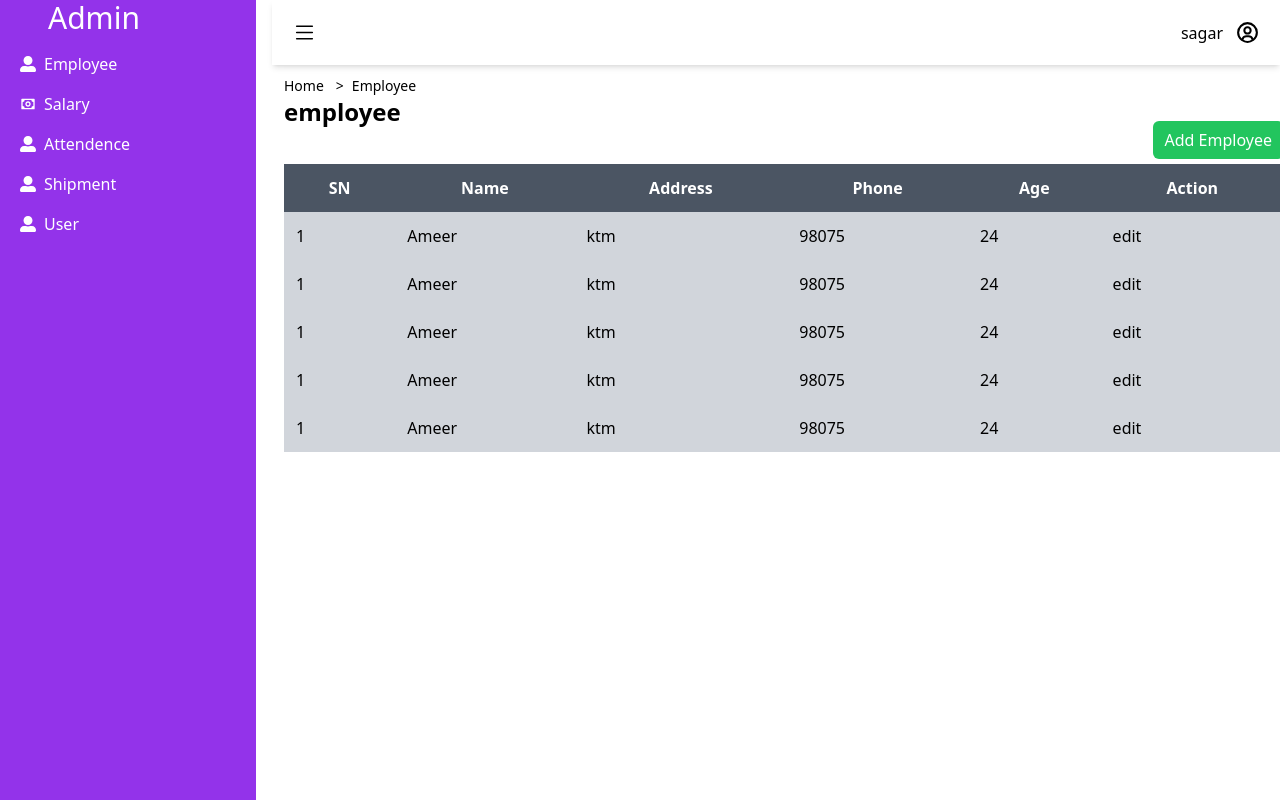
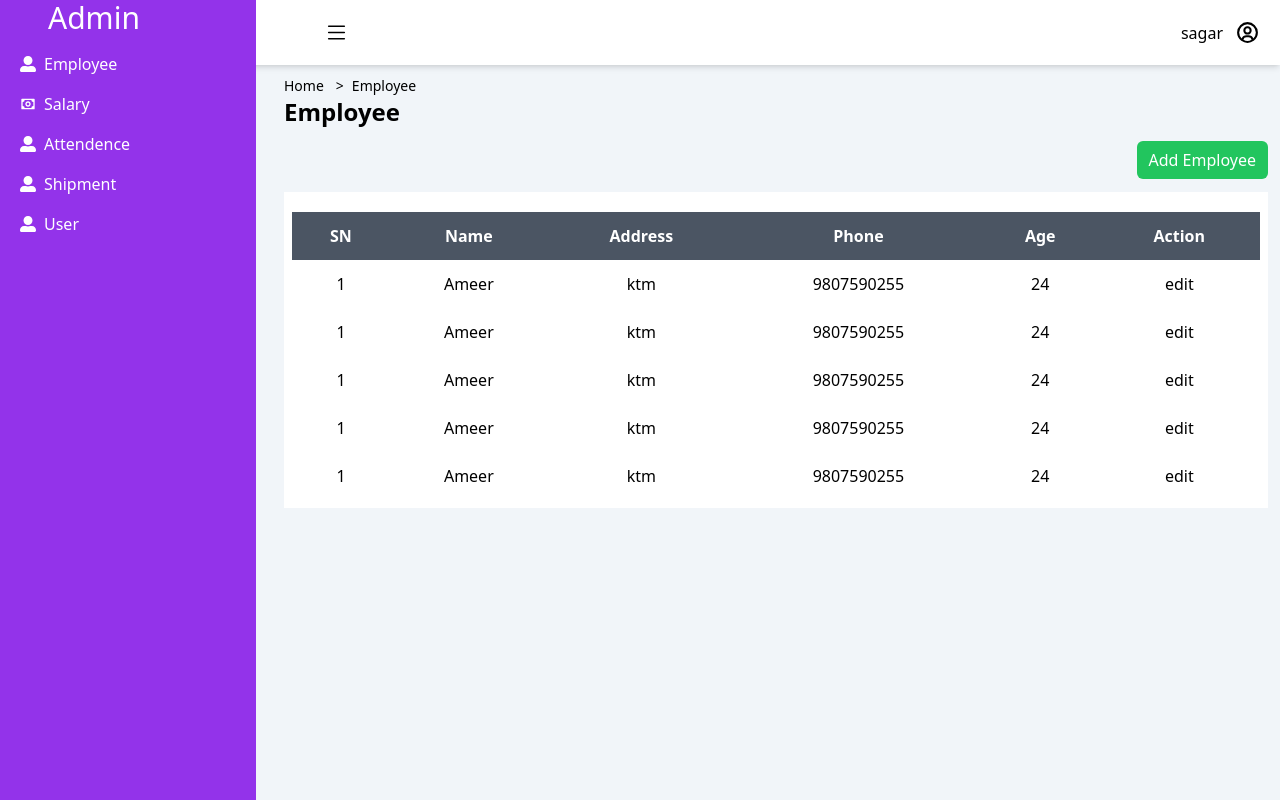
Before and after one commit to Jit-Bdr-Rana/demo, a Next.js app: page /employee in a window 1280 px wide. Built offline with nearby package versions, Linux system fonts and the light colour scheme.

Commit message:
fix:add table and button

```diff
--- a/components/employee/Table.tsx
+++ b/components/employee/Table.tsx
@@ -1,8 +1,9 @@
-const Table=()=>{
-    return(
+const Table = () => {
+    return (
+        <div className="bg-white p-2">
             <table className="w-full mt-3">
                 <thead className=" text-white bg-gray-600">
-                  <tr className="p-3">
+                    <tr className="">
                         <th className="p-3">SN</th>
                         <th className="p-3">Name</th>
                         <th className="p-3">Address</th>
@@ -13,13 +14,13 @@ const Table=()=>{
                 </thead>
                 <tbody className="">
                     {
-                    [0,0,0,0,0].map((data,i)=>{
-                        return(
-                            <tr className="bg-gray-300 p-3">
+                        [0, 0, 0, 0, 0].map((data, i) => {
+                            return (
+                                <tr className="hover:bg-gray-200  p-3 text-center">
                                     <td className="p-3 ">1</td>
                                     <td className="p-3">Ameer</td>
                                     <td className="p-3">ktm</td>
-                                <td className="p-3">98075</td>
+                                    <td className="p-3">9807590255</td>
                                     <td className="p-3">24</td>
                                     <td className="p-3">edit</td>
                                 </tr>
@@ -28,6 +29,7 @@ const Table=()=>{
                     }
                 </tbody>
             </table>
+        </div>
     )
 }
 
--- a/layouts/Mainlayout.tsx
+++ b/layouts/Mainlayout.tsx
@@ -1,26 +1,26 @@
 import sidebarData from "@/datas/sidebar.data";
 import Head from "next/head";
 import Link from "next/link";
-import {BsList} from 'react-icons/bs'
-import {BiUserCircle} from 'react-icons/bi'
+import { BsList } from 'react-icons/bs'
+import { BiUserCircle } from 'react-icons/bi'
 import Sidebar from "./Sidebar";
 import Navbar from "./Navbar";
-interface Props{
-    title?:string;
-    children?:React.ReactNode
+interface Props {
+    title?: string;
+    children?: React.ReactNode
 }
 
-const Mainlayout=({title,children}:Props)=>{
-    return(
+const Mainlayout = ({ title, children }: Props) => {
+    return (
         <>
             <Head>
-            <title>{title||'demo'}</title>
+                <title>{title || 'demo'}</title>
                 <link rel="stylesheet" href="" />
             </Head>
-    <main className="">
-         <Sidebar/>
-            <div className="w-[80%] ml-[17rem]">
-              <Navbar/>
+            <main className="w-full">
+                <Sidebar />
+                <div className=" ml-[17rem]">
+                    <Navbar />
 
                     <div className="pt-16">
                         {children}
--- a/layouts/Navbar.tsx
+++ b/layouts/Navbar.tsx
@@ -1,15 +1,15 @@
 import { BiUserCircle } from "react-icons/bi";
 import { BsList } from "react-icons/bs";
 
-export default function Navbar(){
-    return(
-             <div className="fixed p-5  ml-[17rem]  text-black shadow-md flex justify-between left-0 right-0">
-                <div>
+export default function Navbar() {
+   return (
+      <div className="fixed p-5 bg-white ml-[10rem] top-0  text-black shadow-md flex justify-between left-0 right-0">
+         <div className="ml-36">
             <span><BsList size={25} /></span>
          </div>
          <div className="flex gap-3 items-center">
             <span>sagar</span>
-                   <span><BiUserCircle size={25}/></span>
+            <span><BiUserCircle size={25} /></span>
          </div>
       </div>
    )
--- a/layouts/Sidebar.tsx
+++ b/layouts/Sidebar.tsx
@@ -1,19 +1,19 @@
 import sidebarData from "@/datas/sidebar.data";
 import Link from "next/link";
 
-const Sidebar=()=>{
-    return(
-        <div className="min-h-screen text-white w-[20%] bg-purple-600 fixed inset-0">
+const Sidebar = () => {
+   return (
+      <div className="min-h-screen text-white z-50 w-[20%] bg-purple-600 fixed inset-0">
          <div className=" ">
             <h1 className="text-3xl px-12">Admin</h1>
          </div>
          <div className="mt-2">
             <ul className="">
                {
-                    sidebarData.map( (data,index)=>{
-                       return(
-                          <Link  href={data?.link}>
-                           <li  className="p-2 px-5 hover:bg-purple-900 flex gap-2 items-center ">
+                  sidebarData.map((data, index) => {
+                     return (
+                        <Link key={index} href={data?.link}>
+                           <li className="p-2 px-5 hover:bg-purple-900 flex gap-2 items-center ">
                               <span>
                                  {data?.icon}
                               </span>
@@ -23,7 +23,7 @@ const Sidebar=()=>{
                            </li>
                         </Link>
                      )
-                    }  )
+                  })
                }
 
             </ul>
--- a/pages/employee/index.tsx
+++ b/pages/employee/index.tsx
@@ -3,37 +3,37 @@ import Table from "@/components/employee/Table"
 import Mainlayout from "@/layouts/Mainlayout"
 import Link from "next/link"
 
-const index=()=>{
-    return(
-       <Index/>
+const index = () => {
+  return (
+    <Index />
   )
 }
 export default index
 
-const breadCrumb:{title:string,link:string}[]=[
+const breadCrumb: { title: string, link: string }[] = [
   {
-      title:'Home',
-      link:'/employee'
+    title: 'Home',
+    link: '/employee'
   },
   {
-      title:'Employee',
-      link:'#'
+    title: 'Employee',
+    link: '#'
   },
 ]
 
-const Index=()=>{
-    return(
+const Index = () => {
+  return (
     <Mainlayout title="employee">
       <Container
         breadCrumb={breadCrumb}
-      title="employee"
+        title="Employee"
       >
-         <div className="flex justify-end">
+        <div className="flex justify-end my-5">
           <Link href={'/employee/create'}>
             <span className="bg-green-500 text-white hover:bg-green-800 rounded-md px-3 py-2">Add Employee</span>
           </Link>
         </div>
-        <Table/>
+        <Table />
       </Container>
     </Mainlayout>
   )
--- a/styles/input.css
+++ b/styles/input.css
@@ -5,4 +5,8 @@
 @layer components{
     /* raw css here */
 
+    body{
+        @apply bg-slate-100
+    }
+
 }
--- a/styles/output.css
+++ b/styles/output.css
@@ -515,6 +515,11 @@ video {
 
 /* raw css here */
 
+body {
+  --tw-bg-opacity: 1;
+  background-color: rgb(241 245 249 / var(--tw-bg-opacity));
+}
+
 .fixed {
   position: fixed;
 }
@@ -526,6 +531,10 @@ video {
   left: 0px;
 }
 
+.top-0 {
+  top: 0px;
+}
+
 .left-0 {
   left: 0px;
 }
@@ -534,20 +543,46 @@ video {
   right: 0px;
 }
 
+.z-50 {
+  z-index: 50;
+}
+
 .m-3 {
   margin: 0.75rem;
+}
+
+.my-3 {
+  margin-top: 0.75rem;
+  margin-bottom: 0.75rem;
+}
+
+.my-5 {
+  margin-top: 1.25rem;
+  margin-bottom: 1.25rem;
+}
+
+.mt-3 {
+  margin-top: 0.75rem;
 }
 
 .ml-\[17rem\] {
   margin-left: 17rem;
 }
 
+.ml-\[10rem\] {
+  margin-left: 10rem;
+}
+
+.ml-36 {
+  margin-left: 9rem;
+}
+
 .mt-2 {
   margin-top: 0.5rem;
 }
 
-.mt-3 {
-  margin-top: 0.75rem;
+.mt-5 {
+  margin-top: 1.25rem;
 }
 
 .flex {
@@ -562,16 +597,12 @@ video {
   min-height: 100vh;
 }
 
-.w-\[80\%\] {
-  width: 80%;
+.w-full {
+  width: 100%;
 }
 
 .w-\[20\%\] {
   width: 20%;
-}
-
-.w-full {
-  width: 100%;
 }
 
 .items-center {
@@ -602,9 +633,29 @@ video {
   border-radius: 0.375rem;
 }
 
+.bg-gray-600 {
+  --tw-bg-opacity: 1;
+  background-color: rgb(75 85 99 / var(--tw-bg-opacity));
+}
+
+.bg-gray-100 {
+  --tw-bg-opacity: 1;
+  background-color: rgb(243 244 246 / var(--tw-bg-opacity));
+}
+
 .bg-black {
   --tw-bg-opacity: 1;
   background-color: rgb(0 0 0 / var(--tw-bg-opacity));
+}
+
+.bg-green-500 {
+  --tw-bg-opacity: 1;
+  background-color: rgb(34 197 94 / var(--tw-bg-opacity));
+}
+
+.bg-white {
+  --tw-bg-opacity: 1;
+  background-color: rgb(255 255 255 / var(--tw-bg-opacity));
 }
 
 .bg-purple-600 {
@@ -612,29 +663,8 @@ video {
   background-color: rgb(147 51 234 / var(--tw-bg-opacity));
 }
 
-.bg-slate-300 {
-  --tw-bg-opacity: 1;
-  background-color: rgb(203 213 225 / var(--tw-bg-opacity));
-}
-
-.bg-slate-400 {
-  --tw-bg-opacity: 1;
-  background-color: rgb(148 163 184 / var(--tw-bg-opacity));
-}
-
-.bg-gray-600 {
-  --tw-bg-opacity: 1;
-  background-color: rgb(75 85 99 / var(--tw-bg-opacity));
-}
-
-.bg-gray-300 {
-  --tw-bg-opacity: 1;
-  background-color: rgb(209 213 219 / var(--tw-bg-opacity));
-}
-
-.bg-green-500 {
-  --tw-bg-opacity: 1;
-  background-color: rgb(34 197 94 / var(--tw-bg-opacity));
+.p-3 {
+  padding: 0.75rem;
 }
 
 .p-5 {
@@ -645,8 +675,14 @@ video {
   padding: 0.5rem;
 }
 
-.p-3 {
-  padding: 0.75rem;
+.px-3 {
+  padding-left: 0.75rem;
+  padding-right: 0.75rem;
+}
+
+.py-2 {
+  padding-top: 0.5rem;
+  padding-bottom: 0.5rem;
 }
 
 .px-12 {
@@ -659,18 +695,17 @@ video {
   padding-right: 1.25rem;
 }
 
-.px-3 {
-  padding-left: 0.75rem;
-  padding-right: 0.75rem;
+.pt-16 {
+  padding-top: 4rem;
 }
 
-.py-2 {
-  padding-top: 0.5rem;
-  padding-bottom: 0.5rem;
+.text-center {
+  text-align: center;
 }
 
-.pt-16 {
-  padding-top: 4rem;
+.text-sm {
+  font-size: 0.875rem;
+  line-height: 1.25rem;
 }
 
 .text-2xl {
@@ -681,11 +716,6 @@ video {
 .text-3xl {
   font-size: 1.875rem;
   line-height: 2.25rem;
-}
-
-.text-sm {
-  font-size: 0.875rem;
-  line-height: 1.25rem;
 }
 
 .font-bold {
@@ -708,12 +738,22 @@ video {
   box-shadow: var(--tw-ring-offset-shadow, 0 0 #0000), var(--tw-ring-shadow, 0 0 #0000), var(--tw-shadow);
 }
 
-.hover\:bg-purple-900:hover {
+.hover\:bg-gray-300:hover {
   --tw-bg-opacity: 1;
-  background-color: rgb(88 28 135 / var(--tw-bg-opacity));
+  background-color: rgb(209 213 219 / var(--tw-bg-opacity));
 }
 
 .hover\:bg-green-800:hover {
   --tw-bg-opacity: 1;
   background-color: rgb(22 101 52 / var(--tw-bg-opacity));
 }
+
+.hover\:bg-purple-900:hover {
+  --tw-bg-opacity: 1;
+  background-color: rgb(88 28 135 / var(--tw-bg-opacity));
+}
+
+.hover\:bg-gray-200:hover {
+  --tw-bg-opacity: 1;
+  background-color: rgb(229 231 235 / var(--tw-bg-opacity));
+}
```
Also changed, not shown: components/Container.tsx (+12 -12 lines). Lines whose indentation alone changed are shown as unchanged.
